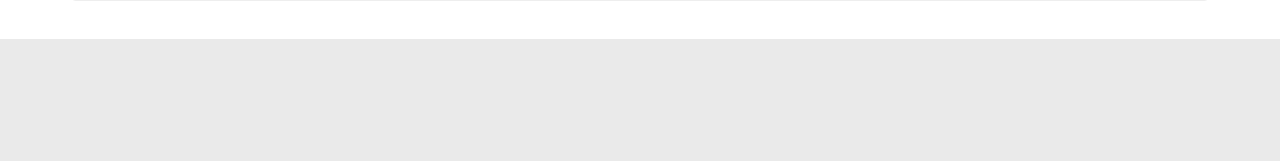
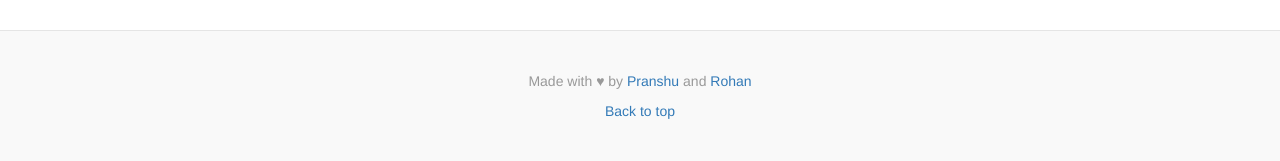
Before and after one commit to pranshukharkwal/7UP-7Down, a Flask app: page / in a window 1280 px wide. Shown: the part 761-922 px from the top of the page. Before the commit the page ends 800 px from the top, so only its background shows below. Run offline with Flask 2, Linux system fonts and the light colour scheme; some libraries are stand-ins or nearby versions.

Commit message:
Created footer, and changed header

```diff
--- a/templates/home.html
+++ b/templates/home.html
@@ -4,7 +4,7 @@
   <div class="jumbotron text-center">
     <h1>Welcome to the 7Up 7Down Game</h1>
     <p class="lead">Get ready to play, a one of its kind game of luck and intellect. Can you double/triple your money, or will you leave this place, losing your money. Let's see what you have got. </p>
-    <p> Create an account, and we will give you 100 free coins, to try your luck </p>
+    <p class="lead"> Create an account, and we will give you 100 free coins, to try your luck </p>
     <div>
     <img src="https://i.imgur.com/C4EG87h.png" class="img-thumbnail img-rounded img-responsive" alt="logo">
     </div>
--- /dev/null
+++ b/templates/includes/_footer.html
@@ -0,0 +1,20 @@
+<footer class="blog-footer">
+     <p>Made with <span class="love">♥</span> by <a href="https://www.facebook.com/kharkwalpranshu>"> Pranshu </a> and <a href="https://www.facebook.com/rohanraj.kansal"> Rohan </a></p>
+     <p>
+       <a href="#">Back to top</a>
+     </p>
+   </footer>
+
+
+  <style>
+  .blog-footer {
+  padding: 40px 0;
+  color: #999;
+  text-align: center !important;
+  background-color: #f9f9f9;
+  border-top: 1px solid #e5e5e5;
+}
+.blog-footer p:last-child {
+  margin-bottom: 0;
+}
+  </style>
--- a/templates/includes/_navbar.html
+++ b/templates/includes/_navbar.html
@@ -1,4 +1,4 @@
-<nav class="navbar navbar-default">
+<nav class="navbar navbar-inverse">
       <div class="container">
         <div class="navbar-header">
           <button type="button" class="navbar-toggle collapsed" data-toggle="collapse" data-target="#navbar" aria-expanded="false" aria-controls="navbar">
@@ -25,6 +25,6 @@
             {% endif %}
 
           </ul>
-        </div><!--/.nav-collapse -->
+        </div>
       </div>
     </nav>
--- a/templates/layout.html
+++ b/templates/layout.html
@@ -11,6 +11,7 @@
       {% include 'includes/_messages.html' %}
       {% block body %}{% endblock %}
     </div>
+    {% include 'includes/_footer.html'%}
     <script src="https://maxcdn.bootstrapcdn.com/bootstrap/3.3.7/js/bootstrap.min.js"></script>
   </body>
 </html>
```
